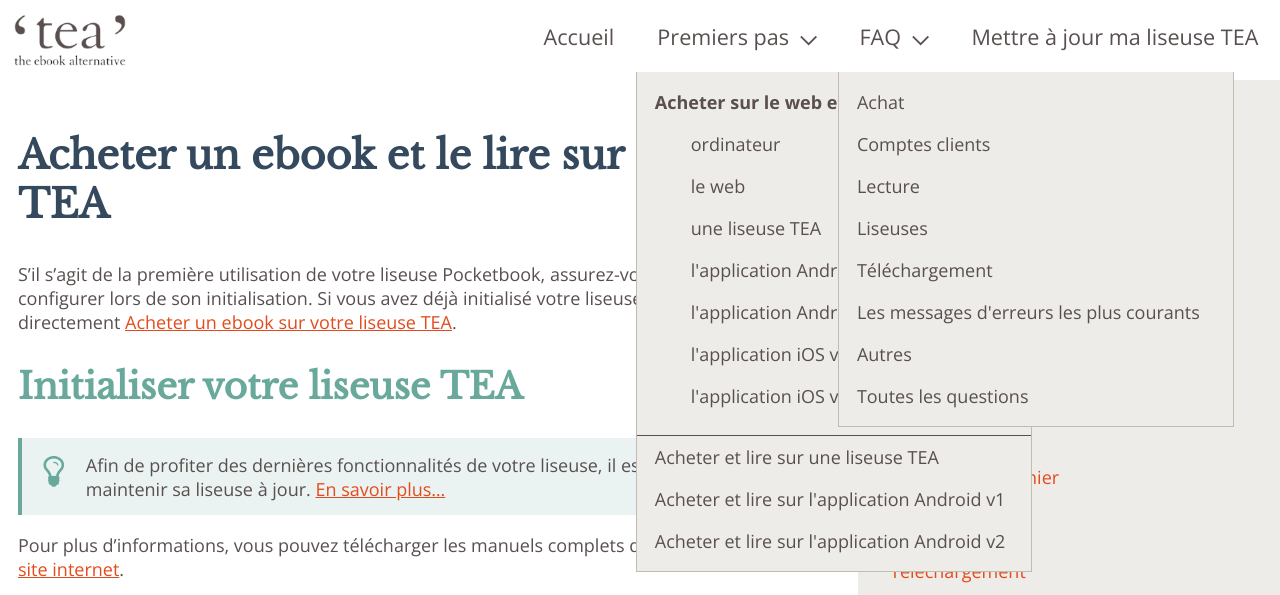
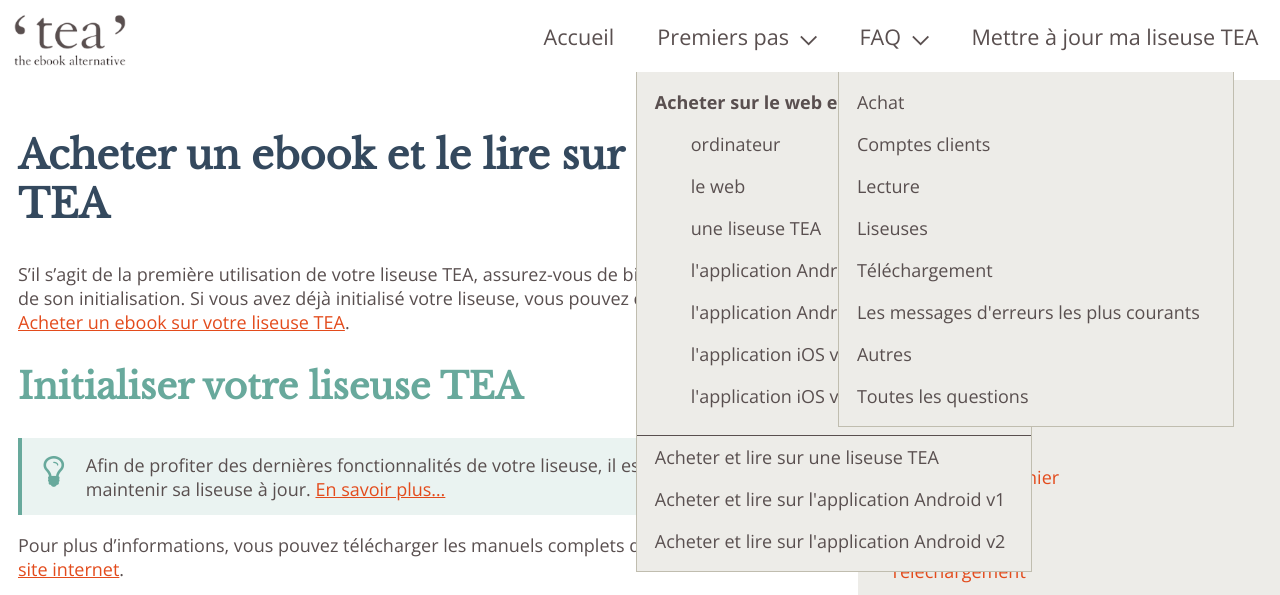
Before and after one commit to TEA-ebook/help-center, a Jekyll site: the page built from _pages/liseuse-liseuseTEA.md, in a window 1280 px wide and 900 px high, cut to the strip 0-595 px from the top of the window. Built offline with Jekyll 4.4.1, drawn with Linux system fonts in a browser that asks for light colours.

Commit message:
Update liseuse-liseuseTEA.md

```diff
--- a/_pages/liseuse-liseuseTEA.md
+++ b/_pages/liseuse-liseuseTEA.md
@@ -5,7 +5,7 @@
 type: help
 ---
 
-S'il s'agit de la première utilisation de votre liseuse Pocketbook, assurez-vous de bien la configurer lors de son initialisation. Si vous avez déjà initialisé votre liseuse, consultez directement [Acheter un ebook sur votre liseuse TEA](#acheter-liseuseTEA).
+S'il s'agit de la première utilisation de votre liseuse TEA, assurez-vous de bien la configurer lors de son initialisation. Si vous avez déjà initialisé votre liseuse, vous pouvez consulter directement [Acheter un ebook sur votre liseuse TEA](#acheter-liseuseTEA).
 
 {% include anchor.html id="initialiser-liseuseTEA" label="Initialiser votre liseuse TEA" %}
 
```
